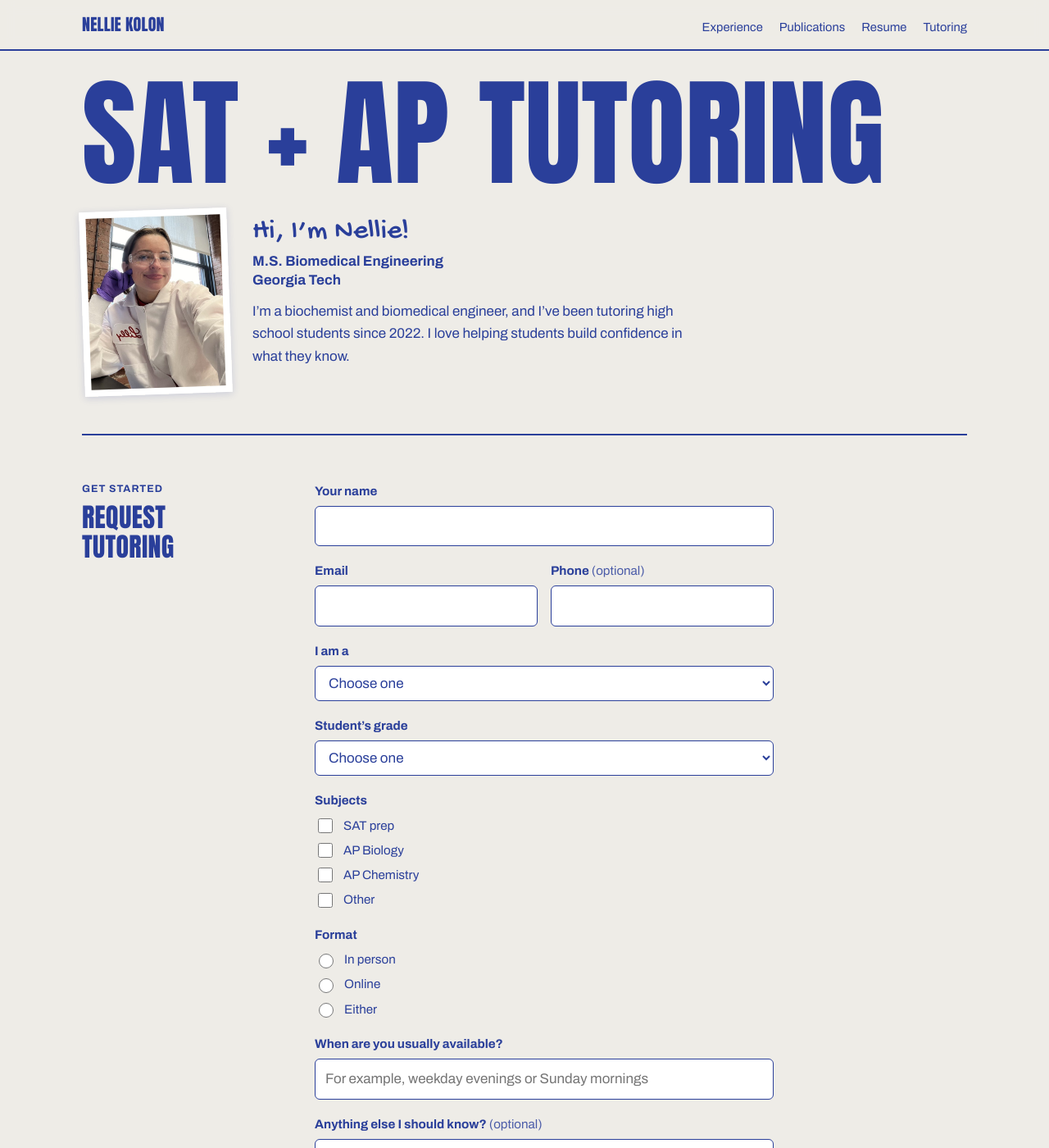
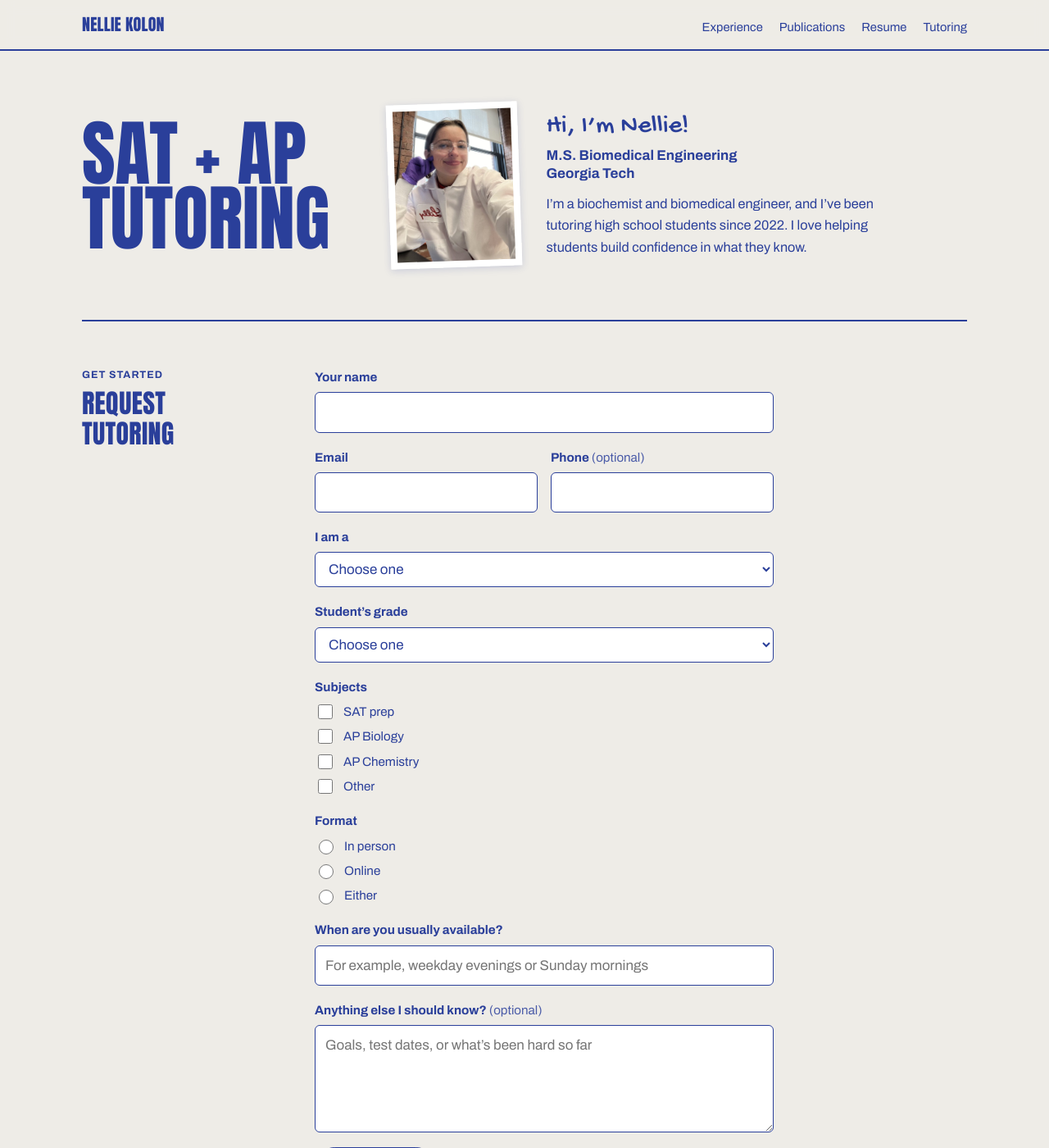
Before and after one commit to nelliekolon/nelliekolon.github.io, a Jekyll site: the page built from tutoring.md, in a window 1280 px wide and 1400 px high. Shown: the whole window at 82% size. Built offline with Jekyll 4.4.1, drawn with Linux system fonts in a browser that asks for light colours.

Commit message:
Preview: calmer desktop header on tutoring page
Co-Authored-By: Claude Opus 5.5 <noreply@anthropic.com>
Claude-Session: https://claude.ai/code/session_01HFMymAmWcw7GchssUrMz1g

```diff
--- a/assets/css/styles.css
+++ b/assets/css/styles.css
@@ -284,6 +284,18 @@ ul.points li::marker { color: var(--marker); }
 .hello { font-family: var(--hand); font-size: 2.2rem; line-height: 1.1; color: var(--ink); }
 .cred { font-weight: 700; color: var(--ink); line-height: 1.35; }
 .tutor-hero .lede { color: var(--ink); max-width: 56ch; }
+@media (min-width: 900px) {
+  .tutor-hero {
+    display: grid; grid-template-columns: auto minmax(0, 1fr);
+    column-gap: 72px; align-items: center; padding-block: 64px 64px;
+  }
+  .tutor-title { font-size: 5.5rem; flex-direction: column; }
+  .tutor-hello { grid-template-columns: 160px minmax(0, 1fr); grid-template-rows: auto auto; column-gap: 32px; row-gap: 12px; align-items: start; align-content: center; }
+  .tutor-photo { grid-row: 1 / span 2; align-self: center; }
+  .tutor-id { padding-top: 0; align-self: end; }
+  .hello { font-size: 2rem; }
+  .tutor-hero .lede { grid-column: 2; font-size: 1.02rem; max-width: 46ch; }
+}
 @media (max-width: 560px) {
   .tutor-hero { padding-block: 20px 32px; gap: 18px; }
   .tutor-hello { grid-template-columns: 104px minmax(0, 1fr); grid-template-rows: auto auto; column-gap: 18px; row-gap: 16px; align-items: center; }
```
